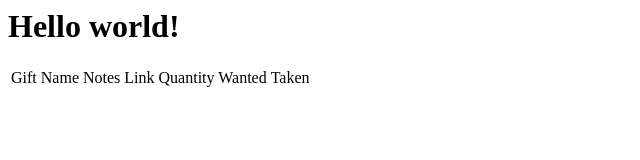
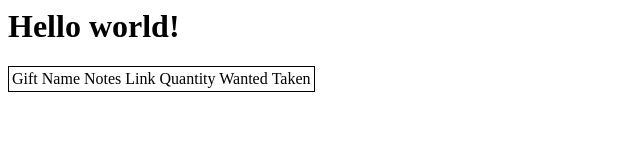
Before and after one commit to avivbeeri/giftlist, a website: page index.html in a window 1280 px wide. Shown: the whole page, without its empty margins (0-640 px from the left). Drawn offline with nearby package versions, Linux system fonts and the light colour scheme; no server answers.

Commit message:
Created the css stylesheet

```diff
--- /dev/null
+++ b/index.css
@@ -0,0 +1,3 @@
+table {
+  border: 1px solid black;
+}
--- a/index.html
+++ b/index.html
@@ -2,6 +2,7 @@
 
 <head>
     <title>Ellie and Tim's Wedding Gift List</title>
+    <link rel="stylesheet" type="text/css" href="index.css">
     <script src="//ajax.googleapis.com/ajax/libs/jquery/1.11.1/jquery.min.js" ></script>
 </head>
 
```
